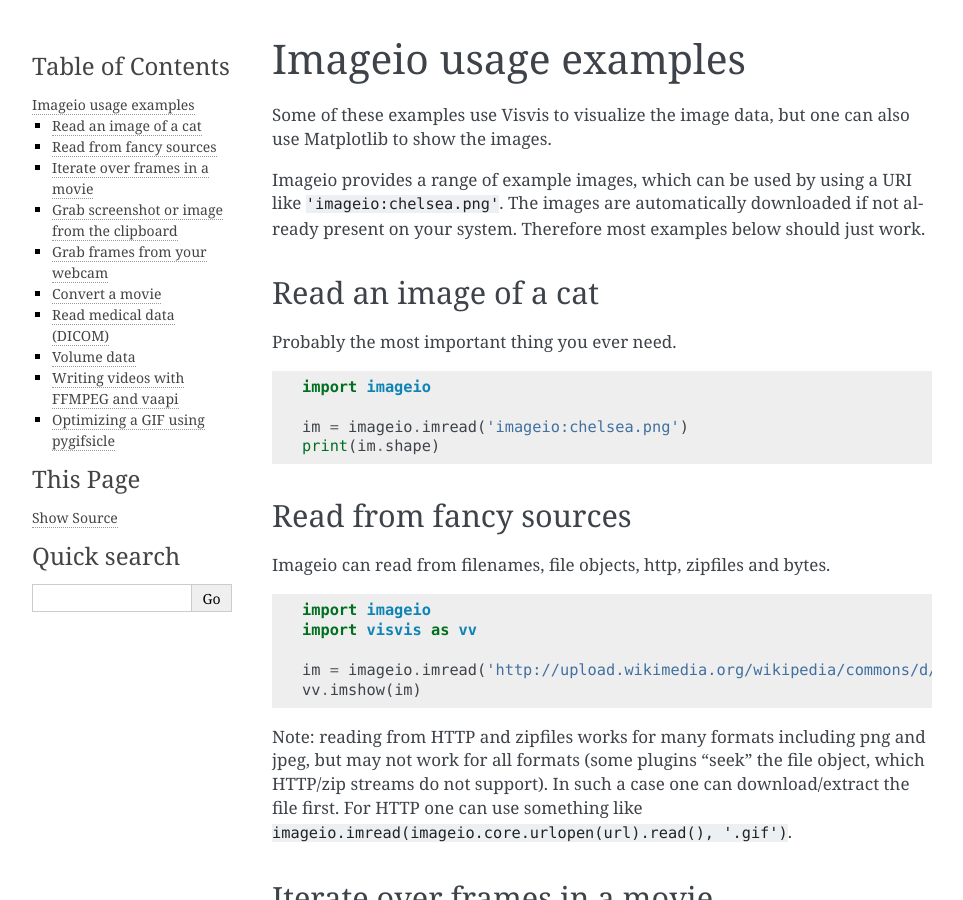
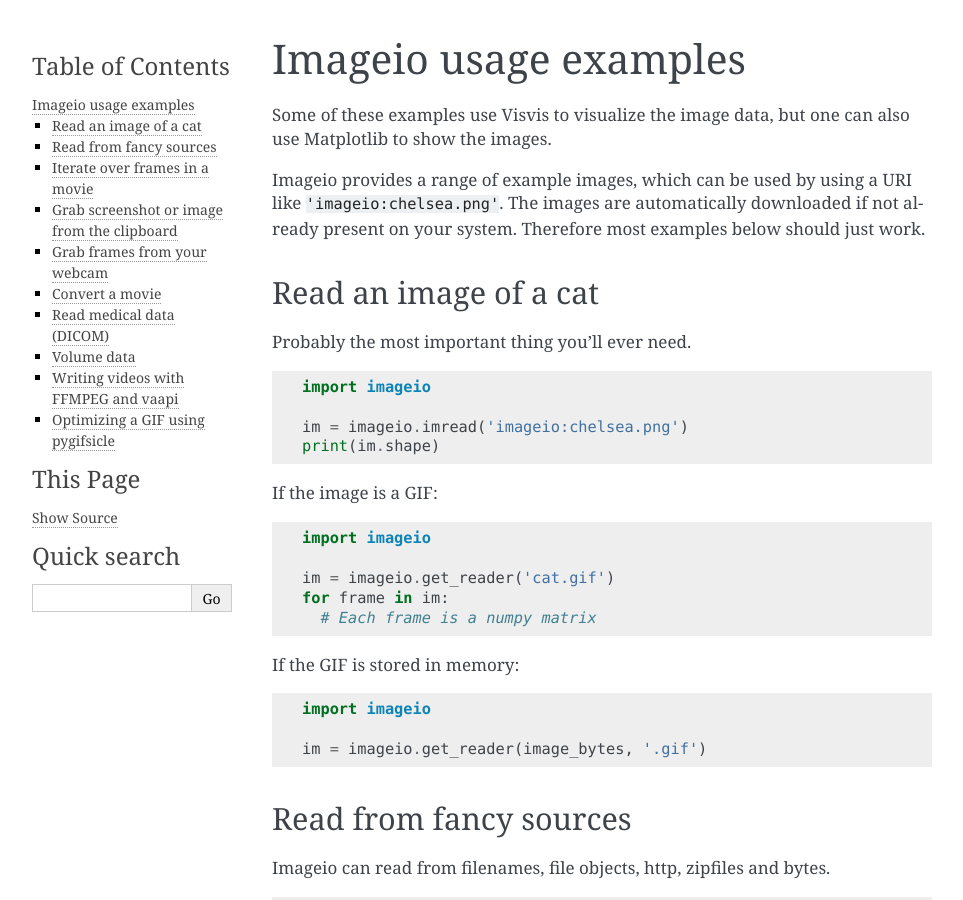
Before and after one commit to imageio/imageio, a Sphinx documentation site: the page built from docs/examples.rst, in a window 1280 px wide and 900 px high. Shown: the whole window, without its empty margins (148-1111 px from the left). Built offline with Sphinx 7.4.7, drawn with Linux system fonts in a browser that asks for light colours; pages that are not in the unit, such as notebooks, are missing from menus.

Commit message:
Adding GIF and reading from bytes examples (#506)
I've run into these uses a few times now and end up reading the source to remember how to do this.  I figured a quick example would save others from having to do the same 😄

```diff
--- a/docs/examples.rst
+++ b/docs/examples.rst
@@ -13,7 +13,7 @@ Therefore most examples below should just work.
 Read an image of a cat
 ----------------------
 
-Probably the most important thing you ever need.
+Probably the most important thing you'll ever need.
 
 .. code-block:: python
 
@@ -21,6 +21,25 @@ Probably the most important thing you ever need.
 
     im = imageio.imread('imageio:chelsea.png')
     print(im.shape)
+
+If the image is a GIF:
+
+.. code-block:: python
+
+    import imageio
+
+    im = imageio.get_reader('cat.gif')
+    for frame in im:
+      # Each frame is a numpy matrix
+
+If the GIF is stored in memory:
+
+.. code-block:: python
+
+    import imageio
+
+    im = imageio.get_reader(image_bytes, '.gif')
+
 
 
 Read from fancy sources
```
